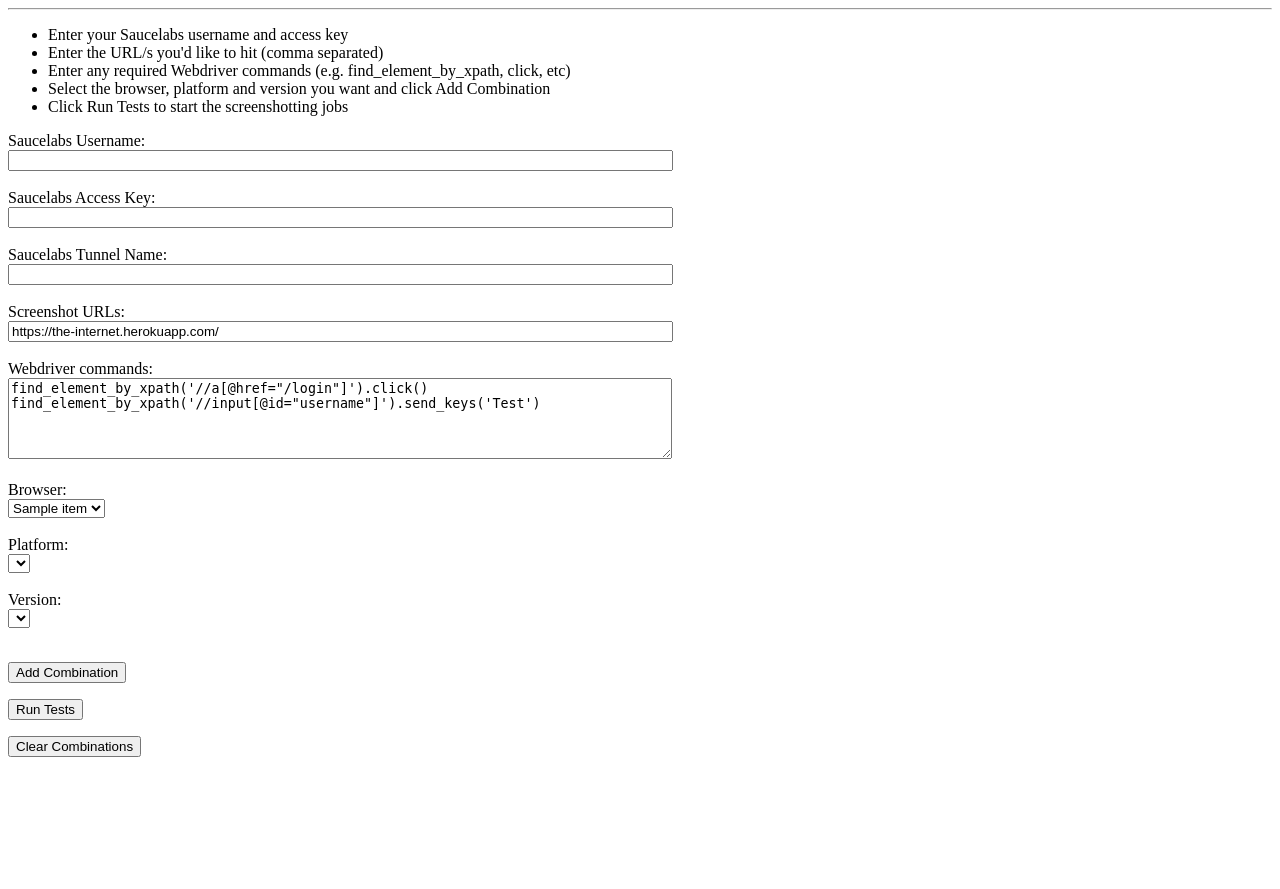
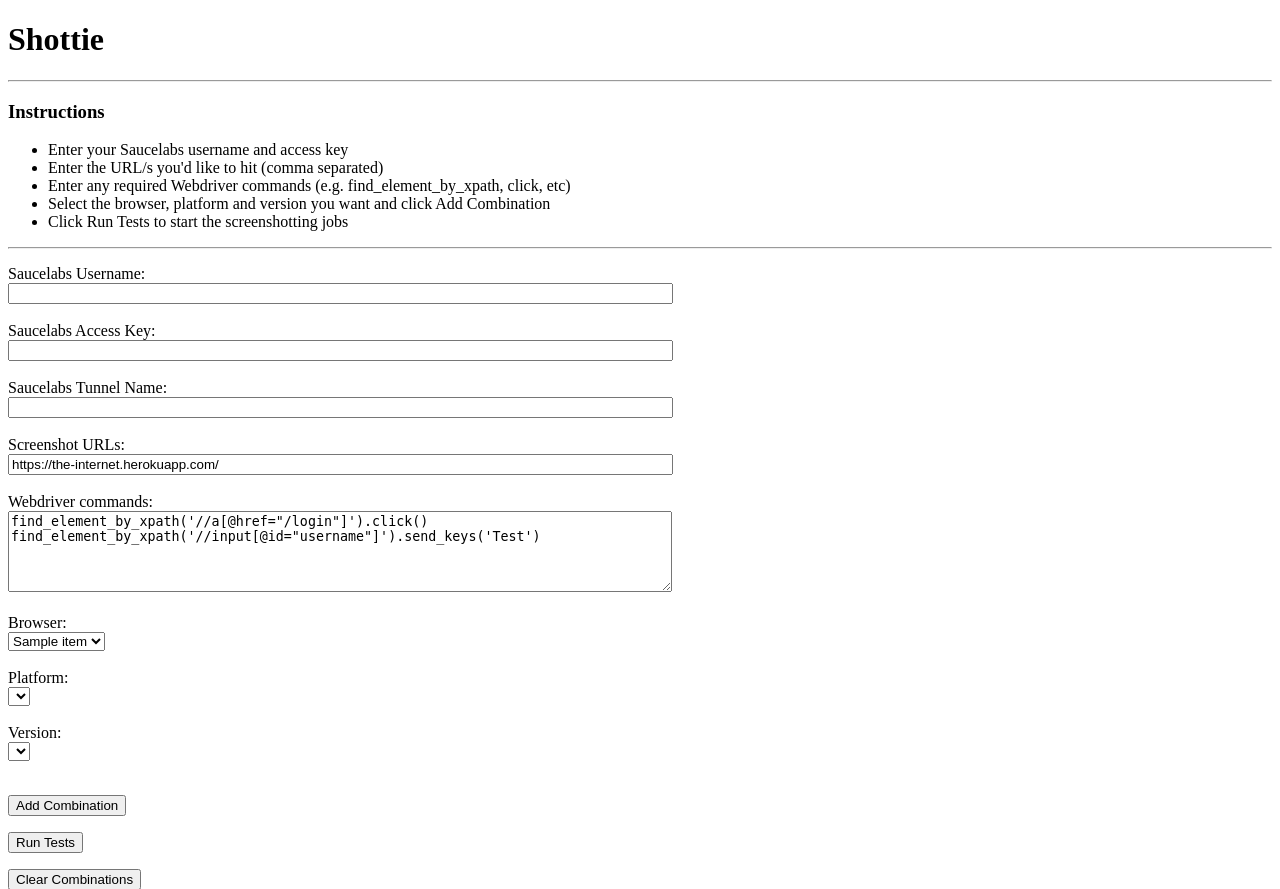
Before and after one commit to andrew-fowler/shottie, a Flask app: page / in a window 1280 px wide. Shown: the top 889 px of the page. Before the commit the page ends 757 px from the top, so only its background shows below. Run offline with Flask 2, Linux system fonts and the light colour scheme; a database or web service that is not in the repository returns one stand-in record (values such as "Sample title"); data that the repository does not hold is empty; some libraries are stand-ins or nearby versions.

Commit message:
Added header

```diff
--- a/app/templates/base.html
+++ b/app/templates/base.html
@@ -7,7 +7,6 @@
     <link rel="shortcut icon" href="{{ url_for('static', filename='favicon.ico') }}">
 </head>
 <body>
-    <hr>
     {% with messages = get_flashed_messages() %}
       {% if messages %}
         <ul>
--- a/app/templates/index.html
+++ b/app/templates/index.html
@@ -1,6 +1,9 @@
 {% extends "base.html" %}
 {% block content %}
 
+    <h1>Shottie</h1>
+    <hr>
+    <h3>Instructions</h3>
     <ul>
         <li>Enter your Saucelabs username and access key</li>
         <li>Enter the URL/s you'd like to hit (comma separated)</li>
@@ -8,6 +11,7 @@
         <li>Select the browser, platform and version you want and click Add Combination</li>
         <li>Click Run Tests to start the screenshotting jobs</li>
     </ul>
+    <hr>
     <form action="" method="post" name="submit">
         {{ form.hidden_tag() }}
         <p>
```
